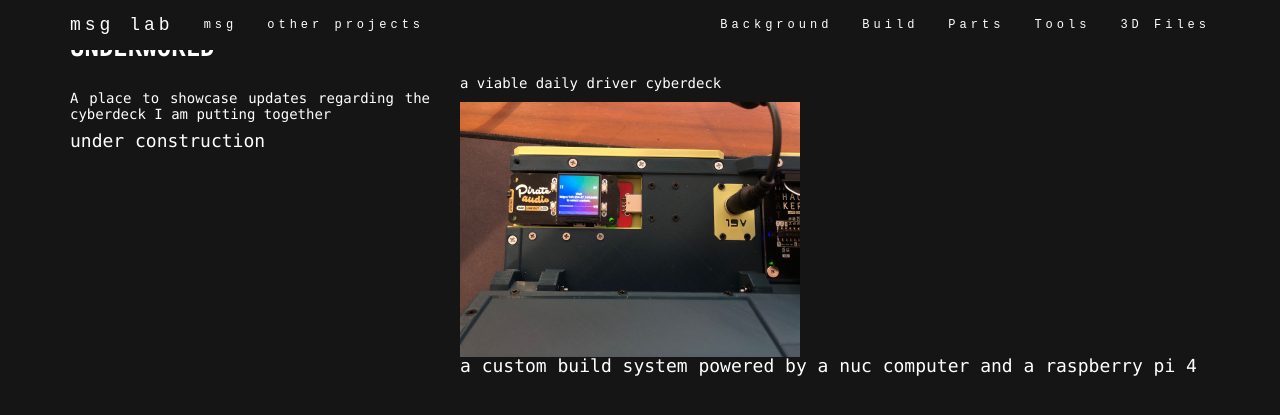
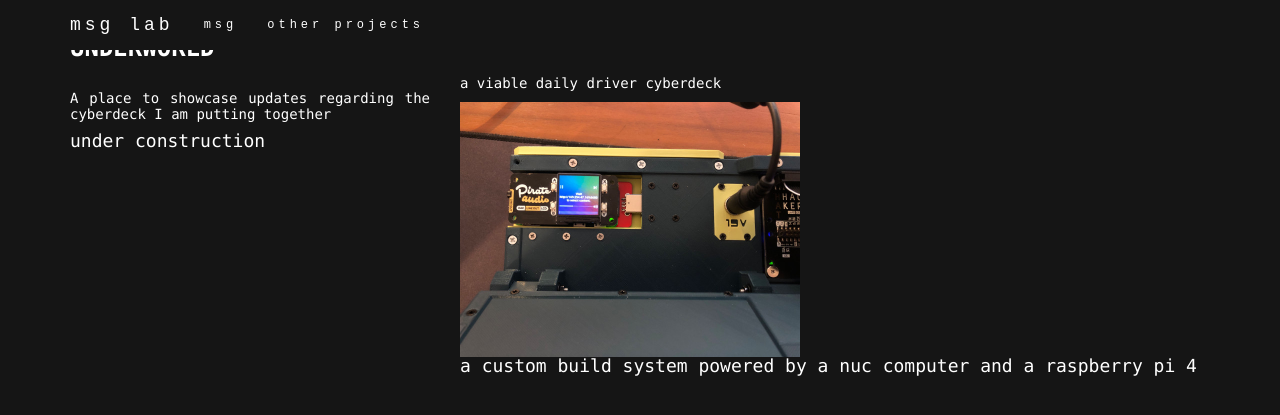
Before and after one commit to msglab/msglab, a Jekyll site: the page index.html, which Jekyll copies as it is, in a window 1280 px wide. Shown: the top 415 px of the page. Built offline with Jekyll 4.4.1, drawn with Linux system fonts in a browser that asks for light colours.

Commit message:
Update index.html

```diff
--- a/index.html
+++ b/index.html
@@ -17,12 +17,14 @@
   <meta name="viewport" content="width=device-width, initial-scale=1">
   <!--   <link rel="icon" href="/img/tab_logo.png">
   <link rel="stylesheet" href="/css/bootstrap.min.css">
- -->  <link rel="stylesheet" href="https://maxcdn.bootstrapcdn.com/bootstrap/3.4.1/css/bootstrap.min.css">
+ -->
+  <link rel="stylesheet" href="https://maxcdn.bootstrapcdn.com/bootstrap/3.4.1/css/bootstrap.min.css">
   <script src="https://ajax.googleapis.com/ajax/libs/jquery/3.5.1/jquery.min.js"></script>
   <script src="https://maxcdn.bootstrapcdn.com/bootstrap/3.4.1/js/bootstrap.min.js"></script>
   <link rel="stylesheet" href="/css/style.css">
 
 </head>
+
 <body>
   <nav class="navbar navbar-default navbar-fixed-top">
     <div class="container">
@@ -40,15 +42,16 @@
       <div class="collapse navbar-collapse" id="myNavbar">
         <ul class="nav navbar-nav navbar-left">
           <li><a href="/html/msg.html" class="nav-link">msg</a></li>
-          <li><a href="#msg-header">other projects</a></li>
+          <li><a href="/html/other.html">other projects</a></li>
         </ul>
-        <ul class="nav navbar-nav navbar-right">
+        <!--         <ul class="nav navbar-nav navbar-right">
           <li><a href="#background">Background</a></li>
           <li><a href="#build">Build</a></li>
           <li><a href="#parts">Parts</a></li>
           <li><a href="#tools">Tools</a></li>
           <li><a href="#3dfiles">3D Files</a></li>
         </ul>
+ -->
       </div>
     </div>
   </nav>
```
Lines whose indentation alone changed are shown as unchanged.
